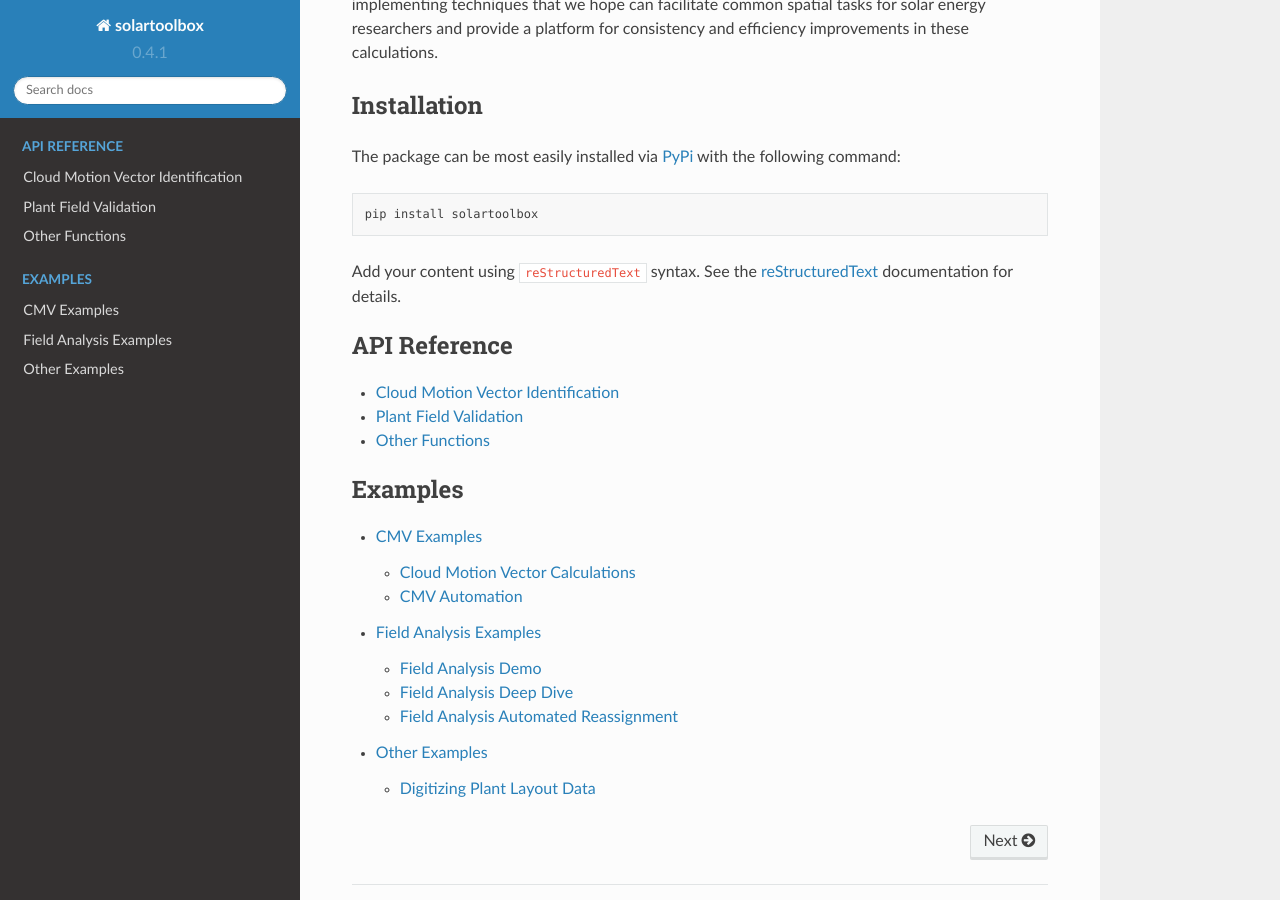
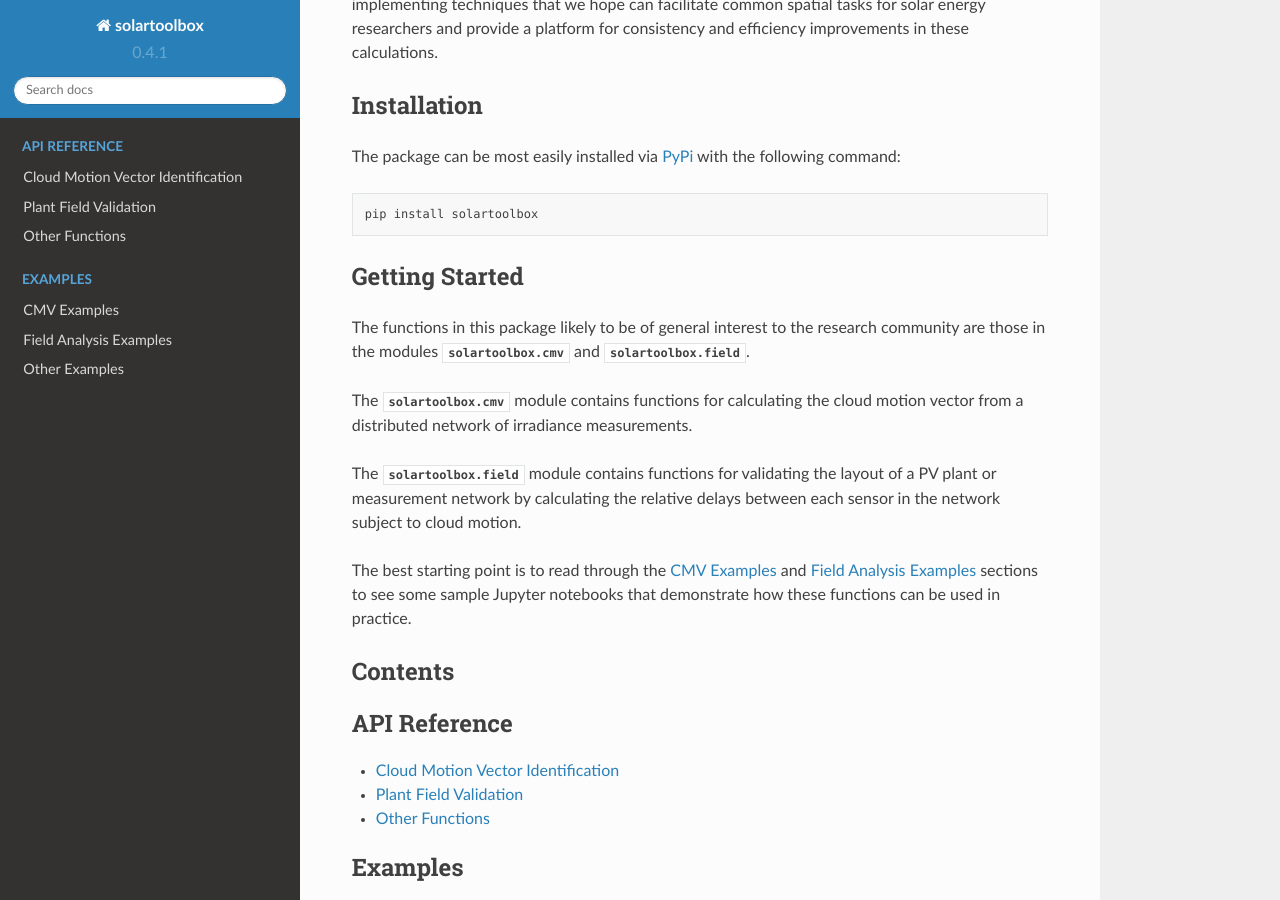
Before and after one commit to jranalli/solarspatialtools, a Sphinx documentation site: the page built from docs/sphinx/source/index.rst, in a window 1280 px wide and 900 px high, scrolled down 264 px. Built offline with Sphinx 7.4.7 and the Read the Docs theme 2.0.0, drawn with Linux system fonts in a browser that asks for light colours.

Commit message:
Update sphinx docs draft

```diff
--- a/docs/sphinx/source/index.rst
+++ b/docs/sphinx/source/index.rst
@@ -18,9 +18,19 @@
 
 
 
-Add your content using ``reStructuredText`` syntax. See the
-`reStructuredText <https://www.sphinx-doc.org/en/master/usage/restructuredtext/index.html>`_
-documentation for details.
+Getting Started
+---------------
+The functions in this package likely to be of general interest to the research community are those in the modules :mod:`solartoolbox.cmv` and :mod:`solartoolbox.field`.
+
+The :mod:`solartoolbox.cmv` module contains functions for calculating the cloud motion vector from a distributed network of irradiance measurements.
+
+The :mod:`solartoolbox.field` module contains functions for validating the layout of a PV plant or measurement network by calculating the relative delays between each sensor in the network subject to cloud motion.
+
+The best starting point is to read through the :ref:`cmv-examples` and :ref:`field-examples` sections to see some sample Jupyter notebooks that demonstrate how these functions can be used in practice.
+
+
+Contents
+--------
 
 .. toctree::
    :maxdepth: 1
```
Also changed, not shown: Changelog.md (+1 -0 lines).
